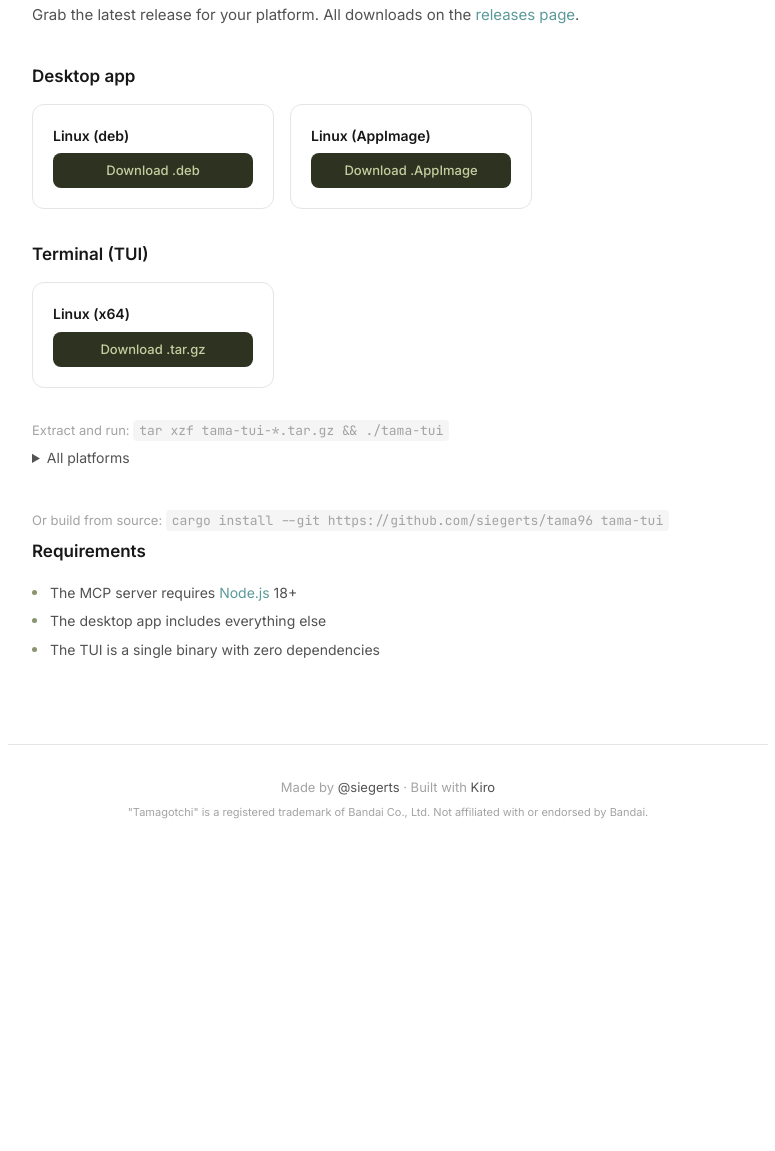
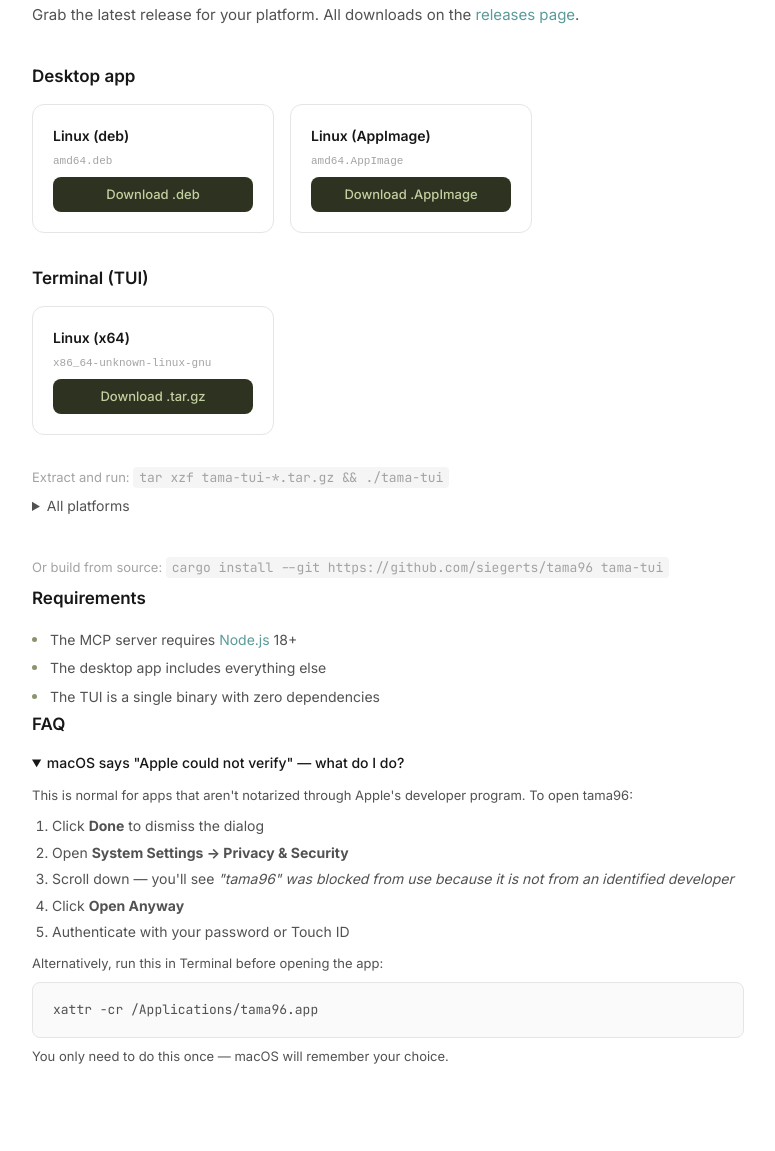
Before and after one commit to siegerts/tama96, an Astro site in the folder website/: page /download in a window 1280 px wide. Shown: the part 149-1300 px from the top of the page, without its empty margins (252-1027 px from the left). Before the commit the page ends 1002 px from the top, so only its background shows below. Built offline with nearby package versions, Linux system fonts and the light colour scheme; Astro itself is replaced by a stand-in of ours.

Commit message:
Update version to 0.1.10 and adjust download links for macOS, Windows, and Linux binaries accordingly. add hints and a new FAQ section for macOS users.

```diff
--- a/tama-tauri/src-tauri/tauri.conf.json
+++ b/tama-tauri/src-tauri/tauri.conf.json
@@ -1,6 +1,6 @@
 {
   "productName": "tama96",
-  "version": "0.1.0",
+  "version": "0.1.10",
   "identifier": "com.tama96.desktop",
   "build": {
     "frontendDist": "../ui/dist",
--- a/website/src/pages/download.astro
+++ b/website/src/pages/download.astro
@@ -13,24 +13,28 @@
     <div class="cards">
       <div class="card" data-platform="mac">
         <div class="card-title">macOS (Apple Silicon)</div>
-        <a href={`${dl}/tama96_0.1.0_aarch64.dmg`} class="dl">Download .dmg</a>
+        <span class="card-hint">aarch64.dmg</span>
+        <a href={`${dl}/tama96_0.1.10_aarch64.dmg`} class="dl">Download .dmg</a>
       </div>
       <div class="card" data-platform="mac">
         <div class="card-title">macOS (Intel)</div>
-        <a href={`${dl}/tama96_0.1.0_x64.dmg`} class="dl">Download .dmg</a>
+        <span class="card-hint">x64.dmg</span>
+        <a href={`${dl}/tama96_0.1.10_x64.dmg`} class="dl">Download .dmg</a>
       </div>
       <div class="card" data-platform="windows">
         <div class="card-title">Windows</div>
-        <p>64-bit installer</p>
-        <a href={`${dl}/tama96_0.1.0_x64-setup.exe`} class="dl">Download .exe</a>
+        <span class="card-hint">x64-setup.exe</span>
+        <a href={`${dl}/tama96_0.1.10_x64-setup.exe`} class="dl">Download .exe</a>
       </div>
       <div class="card" data-platform="linux">
         <div class="card-title">Linux (deb)</div>
-        <a href={`${dl}/tama96_0.1.0_amd64.deb`} class="dl">Download .deb</a>
+        <span class="card-hint">amd64.deb</span>
+        <a href={`${dl}/tama96_0.1.10_amd64.deb`} class="dl">Download .deb</a>
       </div>
       <div class="card" data-platform="linux">
         <div class="card-title">Linux (AppImage)</div>
-        <a href={`${dl}/tama96_0.1.0_amd64.AppImage`} class="dl">Download .AppImage</a>
+        <span class="card-hint">amd64.AppImage</span>
+        <a href={`${dl}/tama96_0.1.10_amd64.AppImage`} class="dl">Download .AppImage</a>
       </div>
     </div>
 
@@ -38,22 +42,26 @@
     <div class="cards">
       <div class="card" data-platform="mac">
         <div class="card-title">macOS (Apple Silicon)</div>
+        <span class="card-hint">aarch64-apple-darwin</span>
         <a href={`${dl}/tama-tui-aarch64-apple-darwin.tar.gz`} class="dl">Download .tar.gz</a>
       </div>
       <div class="card" data-platform="mac">
         <div class="card-title">macOS (Intel)</div>
+        <span class="card-hint">x86_64-apple-darwin</span>
         <a href={`${dl}/tama-tui-x86_64-apple-darwin.tar.gz`} class="dl">Download .tar.gz</a>
       </div>
       <div class="card" data-platform="linux">
         <div class="card-title">Linux (x64)</div>
+        <span class="card-hint">x86_64-unknown-linux-gnu</span>
         <a href={`${dl}/tama-tui-x86_64-unknown-linux-gnu.tar.gz`} class="dl">Download .tar.gz</a>
       </div>
       <div class="card" data-platform="windows">
         <div class="card-title">Windows (x64)</div>
+        <span class="card-hint">x86_64-pc-windows-msvc</span>
         <a href={`${dl}/tama-tui-x86_64-pc-windows-msvc.zip`} class="dl">Download .zip</a>
       </div>
     </div>
-    <p class="note mac-hint" data-platform="mac">macOS may block unsigned apps. After installing, run: <code>xattr -cr /Applications/tama96.app</code></p>
+    <p class="note mac-hint" data-platform="mac">macOS may block unsigned apps — see FAQ below.</p>
     <p class="note tui-hint" data-platform-hide="windows">Extract and run: <code>tar xzf tama-tui-*.tar.gz && ./tama-tui</code></p>
   </section>
 
@@ -69,6 +77,22 @@
     <li>The desktop app includes everything else</li>
     <li>The TUI is a single binary with zero dependencies</li>
   </ul>
+
+  <h2>FAQ</h2>
+  <details class="faq" open>
+    <summary>macOS says "Apple could not verify" — what do I do?</summary>
+    <p>This is normal for apps that aren't notarized through Apple's developer program. To open tama96:</p>
+    <ol>
+      <li>Click <strong>Done</strong> to dismiss the dialog</li>
+      <li>Open <strong>System Settings → Privacy & Security</strong></li>
+      <li>Scroll down — you'll see <em>"tama96" was blocked from use because it is not from an identified developer</em></li>
+      <li>Click <strong>Open Anyway</strong></li>
+      <li>Authenticate with your password or Touch ID</li>
+    </ol>
+    <p>Alternatively, run this in Terminal before opening the app:</p>
+    <pre><code>xattr -cr /Applications/tama96.app</code></pre>
+    <p>You only need to do this once — macOS will remember your choice.</p>
+  </details>
 
   <script>
     const ua = navigator.userAgent;
@@ -112,6 +136,7 @@
       gap: 6px;
     }
     .card-title { font-size: 14px; font-weight: 600; }
+    .card-hint { font-size: 11px; color: var(--text-tertiary); font-family: monospace; }
     .card p { font-size: 13px; color: var(--text-tertiary); }
     .dl {
       display: inline-block;
@@ -134,6 +159,14 @@
       margin-bottom: 16px;
     }
     summary:hover { color: var(--text-primary); }
+    .faq { margin-bottom: 16px; }
+    .faq summary { font-size: 14px; font-weight: 500; color: var(--text-primary); margin-bottom: 10px; }
+    .faq p, .faq ol { font-size: 13px; color: var(--text-secondary); margin-bottom: 8px; }
+    .faq ol { padding-left: 20px; }
+    .faq li { padding: 2px 0; }
+    .faq li::before { display: none; }
+    .faq pre { margin: 8px 0; }
+    .faq pre code { background: none; padding: 0; font-size: 13px; }
     ul { list-style: none; padding: 0; }
     li {
       font-size: 14px;
```
